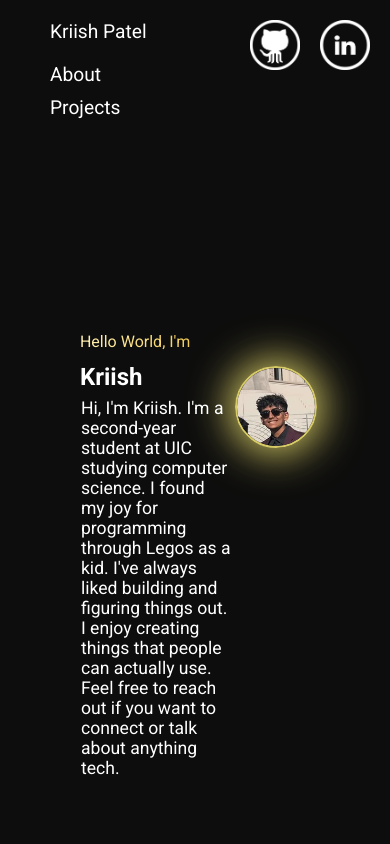
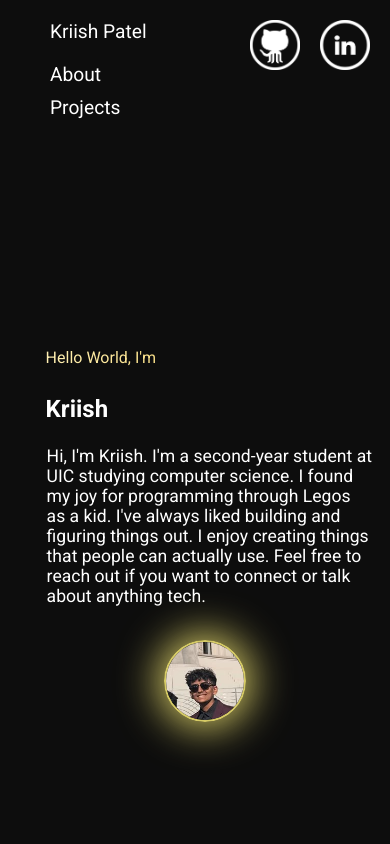
Before and after one commit to kriishp1/portfolio, a React (Vite) app: page / in a window 390 px wide. Shown: the top 844 px of the page. Built offline with nearby package versions, Linux system fonts and the light colour scheme.

Commit message:
Initial changes

```diff
--- a/src/Intro.css
+++ b/src/Intro.css
@@ -15,6 +15,7 @@
 .container-contact-button {
   position: relative;
   right: 10%;
+  top: 350px;
   width: 46%; /* All same width for alignment */
   margin-bottom: 10px;
 }
@@ -46,3 +47,20 @@
   text-align: left;
   color: white;
 }
+
+@media (max-width: 768px) {
+  .container-about-me-msg,
+  .container-about-me-name,
+  .container-about-me-bio,
+  .container-contact-button {
+    justify-content: center;
+    align-items: center;
+    margin-left: 125px;
+    padding-top: 1rem;
+    width: 100%;
+  }
+
+  .profile-picture .card {
+    width: 20vw;
+  }
+}
--- a/src/Intro.jsx
+++ b/src/Intro.jsx
@@ -1,4 +1,5 @@
 import './Intro.css'
+import './ProfilePicture.css'
 import { motion } from 'framer-motion';
 
 function Intro({msg, name, bio}) {
@@ -24,14 +25,25 @@ function Intro({msg, name, bio}) {
                     <h1 className='about-me-name'>{name}</h1>
             </motion.div>
 
-            <motion.div className='container-about-me-bio'
+                <motion.div className='container-about-me-bio'
                 initial={{  x: -200, opacity: 0 }}
                 animate={{  x: 1, opacity: 1 }}
                 transition={{ duration: 1.5, delay: 1 }}>
                     <p className='about-me-bio'>{bio}</p>
 
                 </motion.div>
+
+            <motion.div
+                className="profile-picture"
+                initial={{ opacity: 0, x: 500  }}
+                whileInView={{ opacity: 1 }}
+                animate={{x:10}}
+                transition={{ duration: 0.8 }}
+                viewport={{ once: false, amount: 0.6}}
+            >
+                <img className="card" src="pfp.jpg" alt="Profile" />
             </motion.div>
+        </motion.div>
         </>
 
 
--- a/src/ProfilePicture.css
+++ b/src/ProfilePicture.css
@@ -1,18 +1,32 @@
 .profile-picture {
   display: flex;
-  justify-content: flex-end;
-  align-items: center; /* vertical alignment */
-  height: 350px;
-  padding-right: 4rem; /* optional spacing from right */
+  justify-content: flex-start;
+  align-items: flex-start;
+  flex: 1;
+  padding-left: 50rem;
+  padding-top: 2rem;
 }
+
 .profile-picture .card {
   position: relative;
-  left: 5%;
   width: 20vw;
   height: auto;
-  top: 200px;
   border-radius: 50%;
   border: 2px solid hsl(54, 58%, 62%);
   box-shadow: 0 0 40px 6px hsl(54, 58%, 62%);
   padding: 0;
 }
+
+@media (max-width: 768px) {
+  .profile-picture {
+    justify-content: center;
+    align-items: center;
+    margin-top: 300px;
+    padding-left: 0;
+    padding-top: 1rem;
+  }
+
+  .profile-picture .card {
+    width: 20vw;
+  }
+}
--- a/src/ProfilePicture.jsx
+++ b/src/ProfilePicture.jsx
@@ -56,16 +56,6 @@ function ProfilePicture() {
         </a>
       </div>
 
-      <motion.div
-        className="profile-picture"
-          initial={{ opacity: 0, x: 500  }}
-          whileInView={{ opacity: 1 }}
-          animate={{x:10}}
-          transition={{ duration: 0.8 }}
-          viewport={{ once: false, amount: 0.6}}
-      >
-        <img className="card" src="pfp.jpg" alt="Profile" />
-      </motion.div>
     </>
   );
 }
```
